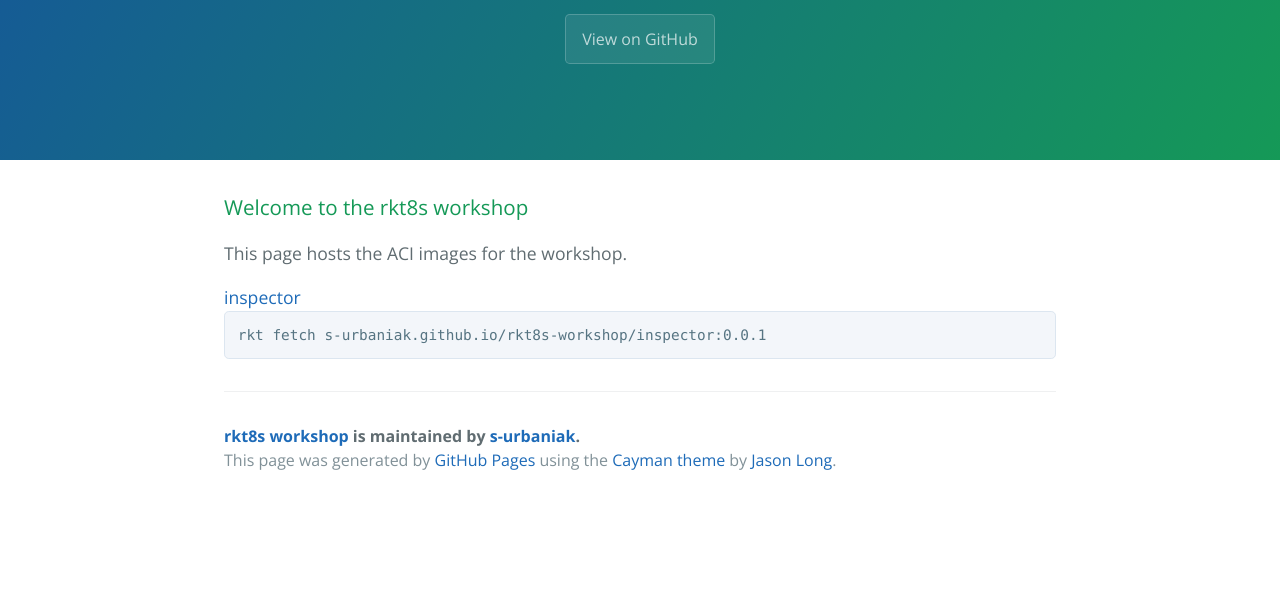
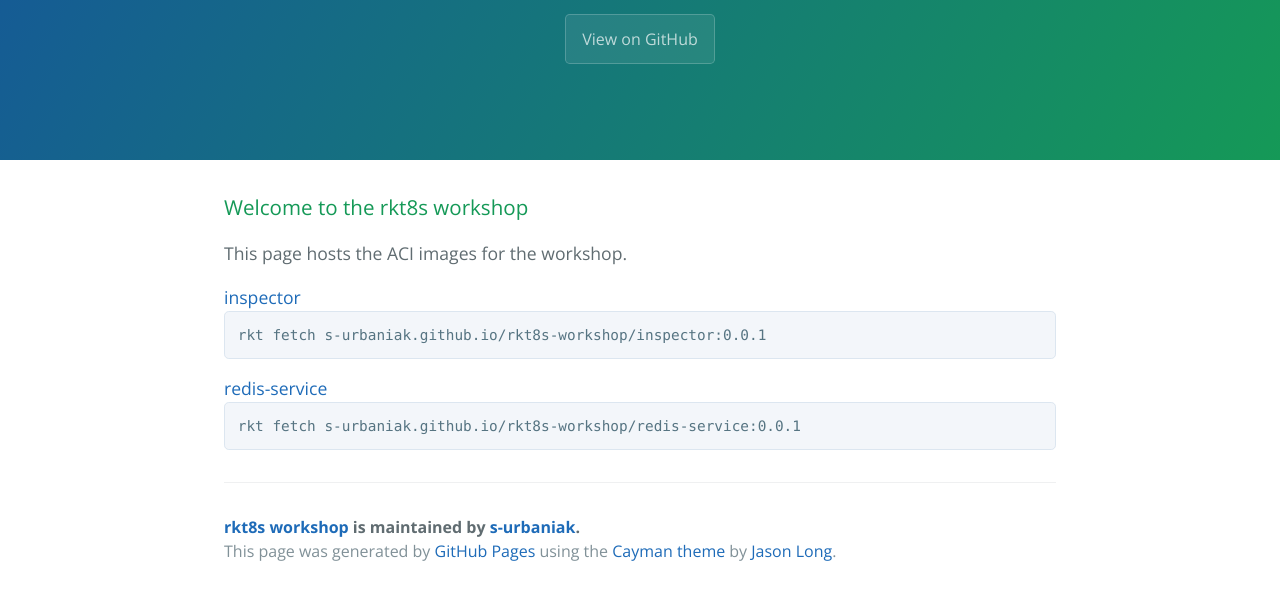
Before and after one commit to s-urbaniak/rktnetes-workshop, a plain HTML site: page index.html in a window 1280 px wide. Shown: the part 176-776 px from the top of the page. Drawn offline with nearby package versions, Linux system fonts and the light colour scheme.

Commit message:
Update index.html

```diff
--- a/index.html
+++ b/index.html
@@ -27,6 +27,11 @@
 rkt fetch s-urbaniak.github.io/rkt8s-workshop/inspector:0.0.1
 </pre>
 
+<a href="https://github.com/s-urbaniak/redis-service">redis-service</a>
+<pre>
+rkt fetch s-urbaniak.github.io/rkt8s-workshop/redis-service:0.0.1
+</pre>
+
       <footer class="site-footer">
         <span class="site-footer-owner"><a href="https://github.com/s-urbaniak/rkt8s-workshop">rkt8s workshop</a> is maintained by <a href="https://github.com/s-urbaniak">s-urbaniak</a>.</span>
 
```
